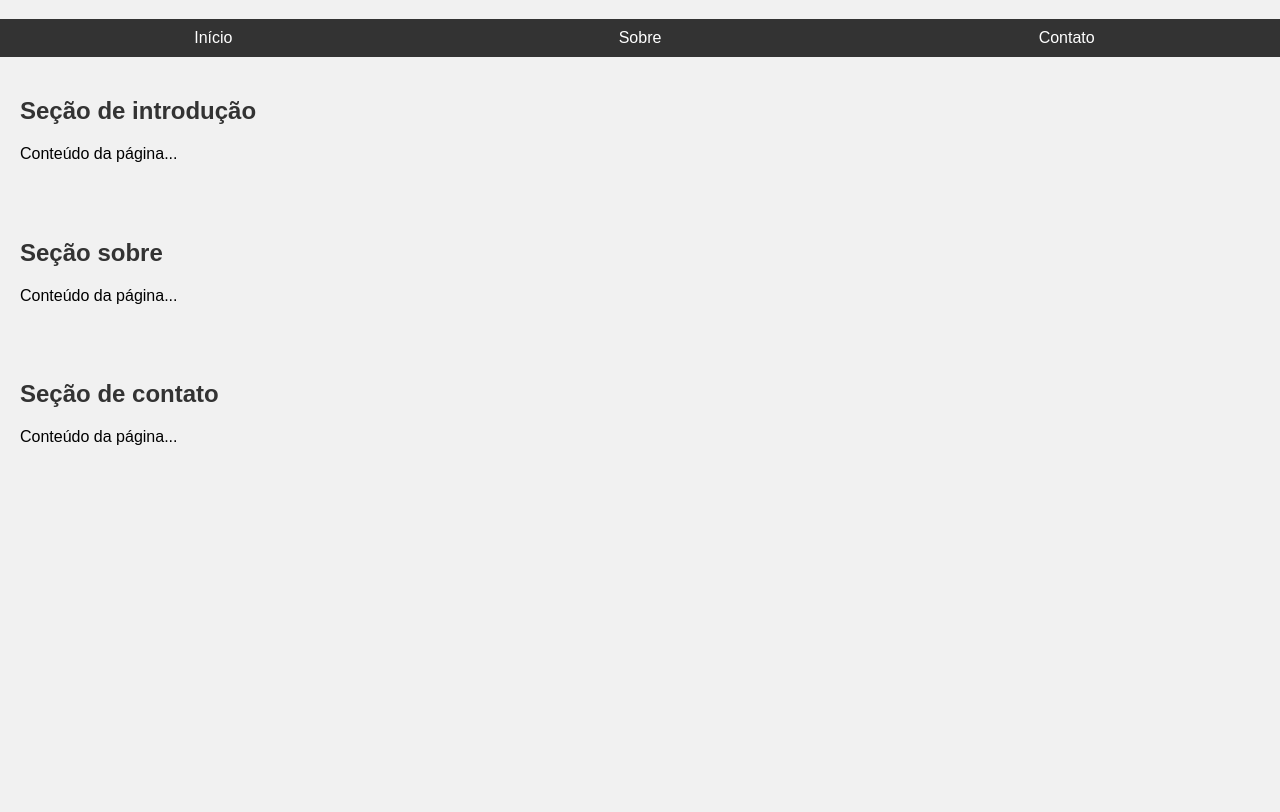
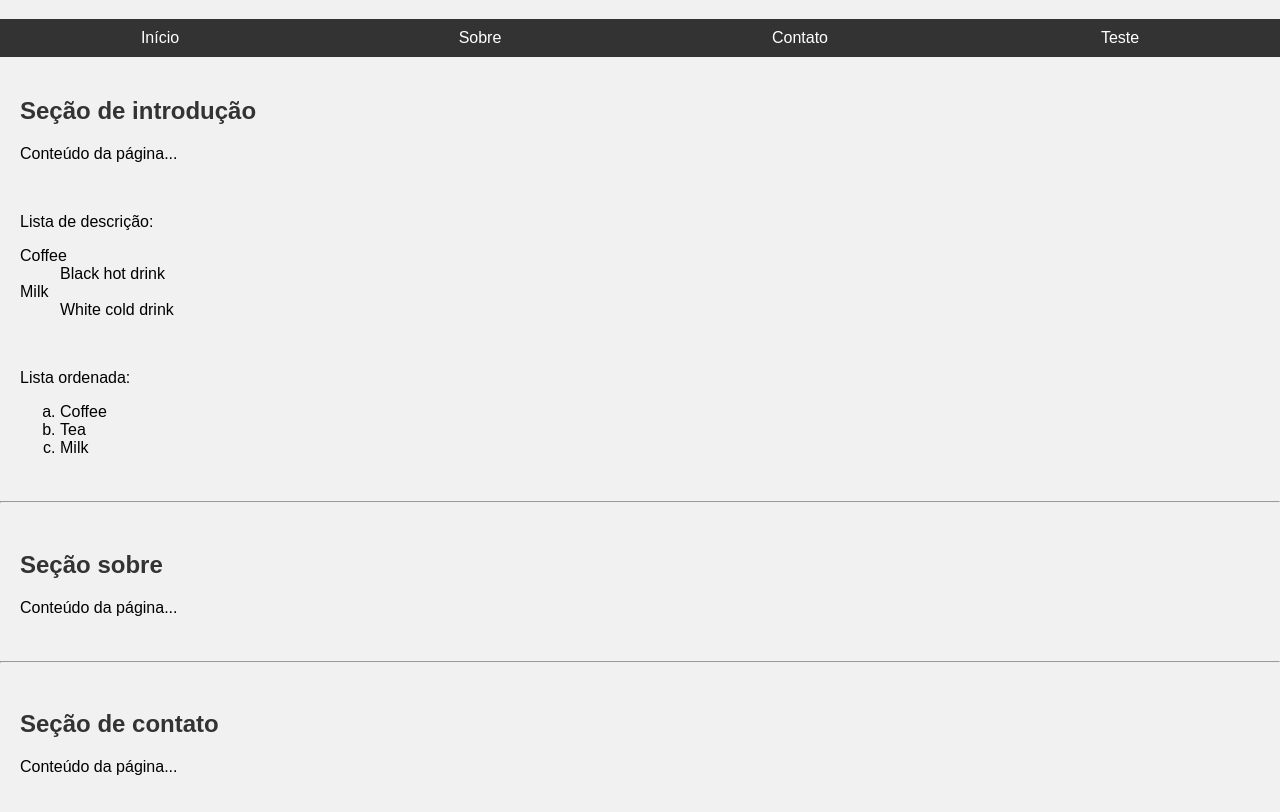
Before and after one commit to TarikBR/DesenvolvimentoWeb-Tarik, a plain HTML site: page site2.html in a window 1280 px wide. Shown: the part 101-913 px from the top of the page. Before the commit the page ends 800 px from the top, so only its background shows below. Drawn offline with Linux system fonts and the light colour scheme.

Commit message:
Update segunda aula

```diff
--- a/site2.html
+++ b/site2.html
@@ -17,18 +17,42 @@
             <li><a href="#inicio">Início</a></li>
             <li><a href="#sobre">Sobre</a></li>
             <li><a href="#contato">Contato</a></li>
+            <li><a href="https://youtube.com/" target="_blank">Teste</a></li>
         </ul>
     </nav>
 
     <section id="inicio">
         <h2>Seção de introdução</h2>
         <p>Conteúdo da página...</p>
+        <br>
+        <p>Lista de descrição:</p>
+        <div>
+            <dl>
+                <dt>Coffee</dt>
+                <dd>Black hot drink</dd>
+                <dt>Milk</dt>
+                <dd>White cold drink</dd>
+            </dl>
+        </div>
+        <br>
+        <p>Lista ordenada:</p>
+        <div>
+            <ol type="a" start="a">
+                <li>Coffee</li>
+                <li>Tea</li>
+                <li>Milk</li>
+            </ol>
+        </div>
     </section>
+
+    <hr>
 
     <section id="sobre">
         <h2>Seção sobre</h2>
         <p>Conteúdo da página...</p>
     </section>
+
+    <hr>
 
     <section id="contato">
         <h2>Seção de contato</h2>
@@ -36,4 +60,5 @@
     </section>
 
 </body>
+
 </html>
```
Lines whose indentation alone changed are shown as unchanged.
